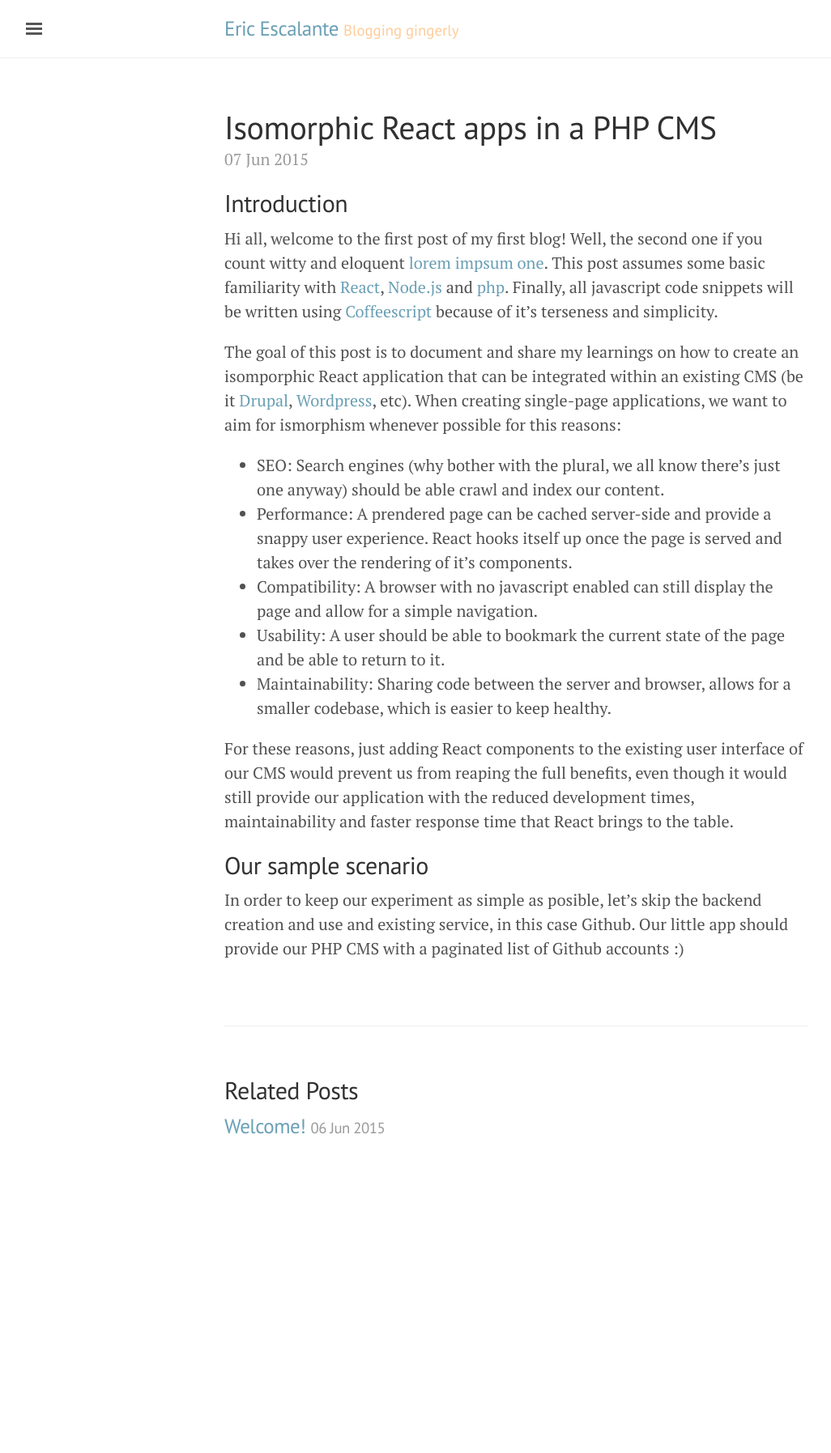
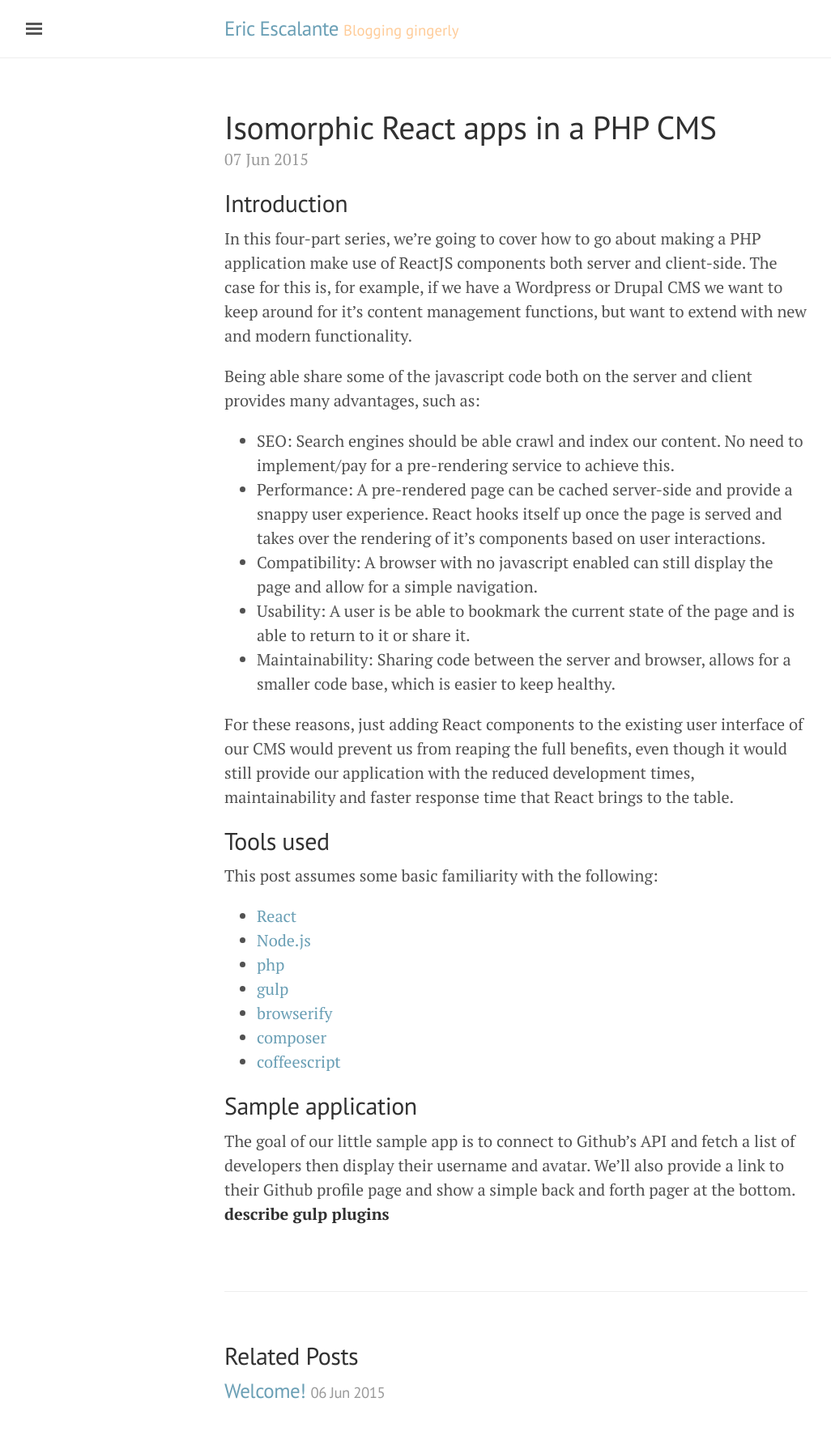
Before and after one commit to ericescalante/ericescalante.github.io, a Jekyll site: the page built from _posts/2015-06-07-isomorphic.md, in a window 1280 px wide. Shown: the whole page at 81% size, without its empty margins (3-1029 px from the left). Built offline with Jekyll 4.4.1, drawn with Linux system fonts in a browser that asks for light colours; before the commit the page ends 1467 px from its top, so only the background shows below that.

Commit message:
CNAME added

```diff
--- /dev/null
+++ b/CNAME
@@ -0,0 +1 @@
+ericescalante.com
--- a/_posts/2015-06-07-isomorphic.md
+++ b/_posts/2015-06-07-isomorphic.md
@@ -5,18 +5,32 @@ title: Isomorphic React apps in a PHP CMS
 
 ## Introduction
 
-Hi all, welcome to the first post of my first blog! Well, the second one if you count witty and eloquent [lorem impsum one](/2015/05/25/welcome.html). This post assumes some basic familiarity with [React](https://facebook.github.io/react/), [Node.js](https://nodejs.org/) and [php](http://php.net/). Finally, all javascript code snippets will be written using [Coffeescript](http://coffeescript.org/) because of it's terseness and simplicity.
+In this four-part series, we're going to cover how to go about making a PHP application make use of ReactJS components both server and client-side. The case for this is, for example, if we have a Wordpress or Drupal CMS we want to keep around for it's content management functions, but want to extend with new and modern functionality.
 
-The goal of this post is to document and share my learnings on how to create an isomporphic React application that can be integrated within an existing CMS (be it [Drupal](https://www.drupal.org/), [Wordpress](https://wordpress.com/), etc). When creating single-page applications, we want to aim for ismorphism whenever possible for this reasons:
+Being able share some of the javascript code both on the server and client provides many advantages, such as:
 
-- SEO: Search engines (why bother with the plural, we all know there's just one anyway) should be able crawl and index our content.
-- Performance: A prendered page can be cached server-side and provide a snappy user experience. React hooks itself up once the page is served and takes over the rendering of it's components.
+- SEO: Search engines should be able crawl and index our content. No need to implement/pay for a pre-rendering service to achieve this.
+- Performance: A pre-rendered page can be cached server-side and provide a snappy user experience. React hooks itself up once the page is served and takes over the rendering of it's components based on user interactions.
 - Compatibility: A browser with no javascript enabled can still display the page and allow for a simple navigation.
-- Usability: A user should be able to bookmark the current state of the page and be able to return to it.
-- Maintainability: Sharing code between the server and browser, allows for a smaller codebase, which is easier to keep healthy.
+- Usability: A user is be able to bookmark the current state of the page and is able to return to it or share it.
+- Maintainability: Sharing code between the server and browser, allows for a smaller code base, which is easier to keep healthy.
 
 For these reasons, just adding React components to the existing user interface of our CMS would prevent us from reaping the full benefits, even though it would still provide our application with the reduced development times, maintainability and faster response time that React brings to the table.
 
-## Our sample scenario
+## Tools used
 
-In order to keep our experiment as simple as posible, let's skip the backend creation and use and existing service, in this case Github. Our little app should provide  our PHP CMS with a paginated list of Github accounts :)
+This post assumes some basic familiarity with the following:
+
+* [React](https://facebook.github.io/react/)
+* [Node.js](https://nodejs.org/)
+* [php](http://php.net/)
+* [gulp](http://gulpjs.com/)
+* [browserify](http://browserify.org/)
+* [composer](https://getcomposer.org/)
+* [coffeescript](http://coffeescript.org/)
+
+
+## Sample application
+
+The goal of our little sample app is to connect to Github's API and fetch a list of developers then display their username and avatar. We'll also provide a link to their Github profile page and show a simple back and forth pager at the bottom.
+**describe gulp plugins**
```
